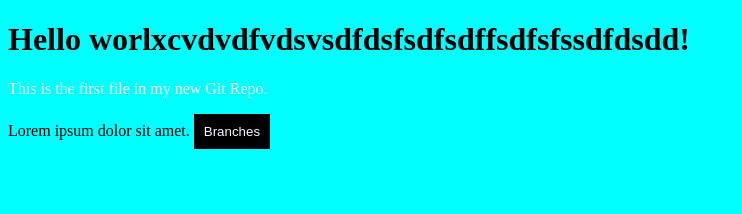
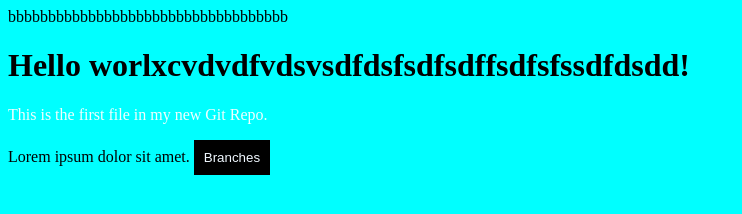
Before and after one commit to Docile123/calculator, a plain HTML site: page index.html in a window 1280 px wide. Shown: the whole page, without its empty margins (0-742 px from the left). Drawn offline with Linux system fonts and the light colour scheme.

Commit message:
bbbb is added

```diff
--- a/index.html
+++ b/index.html
@@ -5,7 +5,7 @@
 <link rel="stylesheet" href="index.css">
 </head>
 <body>
-
+bbbbbbbbbbbbbbbbbbbbbbbbbbbbbbbbbbb
 <h1>Hello worlxcvdvdfvdsvsdfdsfsdfsdffsdfsfssdfdsdd!</h1>
 <p>This is the first file in my new Git Repo.</p>
 Lorem ipsum dolor sit amet.
```
